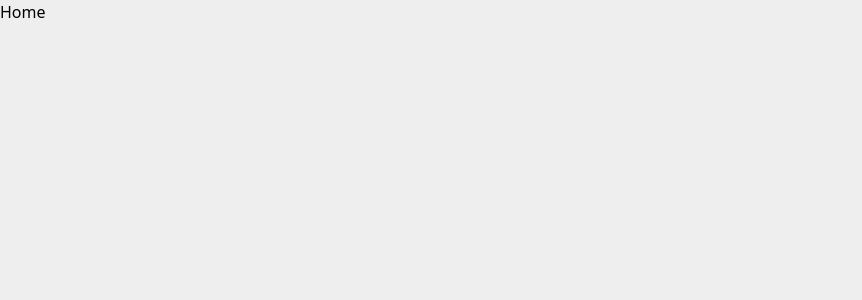
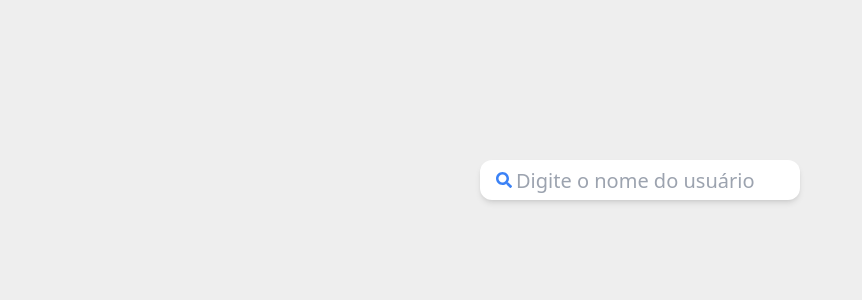
Before and after one commit to rafaeldiogo/github-challenge, a React (Vite) app: page / in a window 1280 px wide. Shown: the top 300 px of the page, without its empty margins (0-862 px from the left). Built offline with nearby package versions, Linux system fonts and the light colour scheme.

Commit message:
feat: create search component

```diff
--- /dev/null
+++ b/src/components/CardUser/index.tsx
@@ -0,0 +1,35 @@
+import { UserProps } from "../../types/userType";
+import { Link } from "react-router-dom";
+
+const CardUser = ({
+  login,
+  avatar_url,
+  followers,
+  following,
+  name,
+}: UserProps) => {
+  return (
+    <div className="w-[100%] shadow-xl bg-white rounded-xl border-2 border-[#eee] flex flex-col items-center justify-between py-7 px-6 gap-4">
+      <div className="w-[100%] flex items-center gap-4">
+        <img className="size-20 rounded-full" src={avatar_url} alt={login} />
+        <div className="flex flex-col">
+            <h2 className="text-lg font-bold lg:text-xl">{login}</h2>
+            <h3 className="text-sm">{name}</h3>
+        </div>
+      </div>
+      <div className="w-[100%] flex justify-evenly border-b-2">
+        <div className="flex flex-col items-center">
+          <p className="font-bold">{followers}</p>
+          <p>Seguidores:</p>
+        </div>
+        <div className="flex flex-col items-center">
+          <p className="font-bold">{following}</p>
+          <p>Seguindo:</p>
+        </div>
+      </div>
+      <Link to={`/repos/${login}`}  type="button" className="flex items-center justify-center h-10 w-fit rounded-xl px-6 font-semibold text-base bg-blue-700 text-white">Acessar</Link>
+    </div>
+  );
+};
+
+export default CardUser;
--- /dev/null
+++ b/src/components/Search/SearchBar.tsx
@@ -0,0 +1,34 @@
+import { useState } from "react";
+import { FaSearch } from "react-icons/fa";
+import { KeyboardEvent } from "react";
+
+type SearchProps = {
+  fetchUser: (userName: string) => Promise<void>;
+};
+
+export const SearchBar = ({ fetchUser }: SearchProps) => {
+  const [userName, setUserName] = useState("");
+
+  const handleKeyDown = (e: KeyboardEvent) => {
+    if (e.key === "Enter") {
+      fetchUser(userName);
+    }
+  };
+
+  return (
+    <div className="flex items-center bg-white w-[100%] rounded-xl h-10 px-4 shadow-md">
+      <button aria-label="search" onClick={() => fetchUser(userName)}>
+        <FaSearch className="fill-blue-500" />
+      </button>
+      <input
+        className="w-[100%] ml-1 bg-transparent border-none h-[100%] text-xl focus:outline-none"
+        type="text"
+        placeholder="Digite o nome do usuário"
+        name="username"
+        id="username"
+        onChange={(e) => setUserName(e.target.value)}
+        onKeyDown={handleKeyDown}
+      />
+    </div>
+  );
+};
--- /dev/null
+++ b/src/components/Search/index.tsx
@@ -0,0 +1,36 @@
+import { useState } from "react";
+import { UserProps } from "../../types/userType";
+import { SearchBar } from "./SearchBar";
+import CardUser from "../CardUser";
+
+export const Search = () => {
+    const [user, setUser] = useState<UserProps | null>(null);
+
+    const fetchUser = async function (userName: string) {
+      setUser(null);
+
+      const res = await fetch(`https://api.github.com/users/${userName}`);
+      const data = await res.json();
+
+      const { avatar_url, login, followers, following, name } = data;
+
+      const userData: UserProps = {
+        avatar_url,
+        login,
+        followers,
+        following,
+        name
+      };
+
+      setUser(userData);
+    };
+
+  return (
+    <div className="w-screen h-screen">
+      <div className="flex flex-col items-center min-w-72 pt-[20vh] w-[25%] m-auto gap-2">
+        <SearchBar fetchUser={fetchUser} />
+         {user && <CardUser {...user}/>}
+      </div>
+    </div>
+  )
+}
--- a/src/pages/Home.tsx
+++ b/src/pages/Home.tsx
@@ -1,7 +1,9 @@
+import { Search } from "../components/Search";
+
 export function Home() {
   return (
     <>
-      <h1>Home</h1>
+      <Search />
     </>
   );
 }
```
